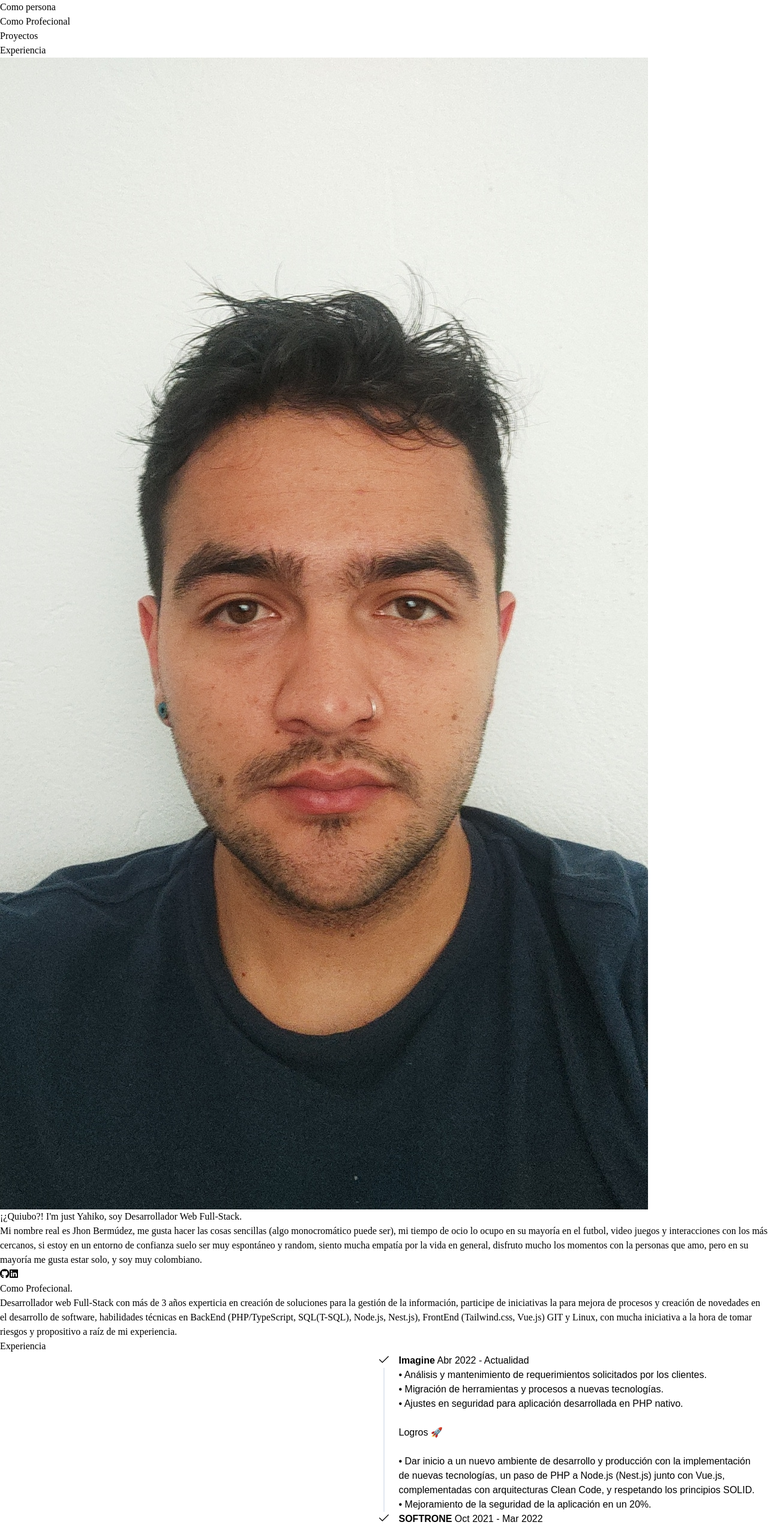
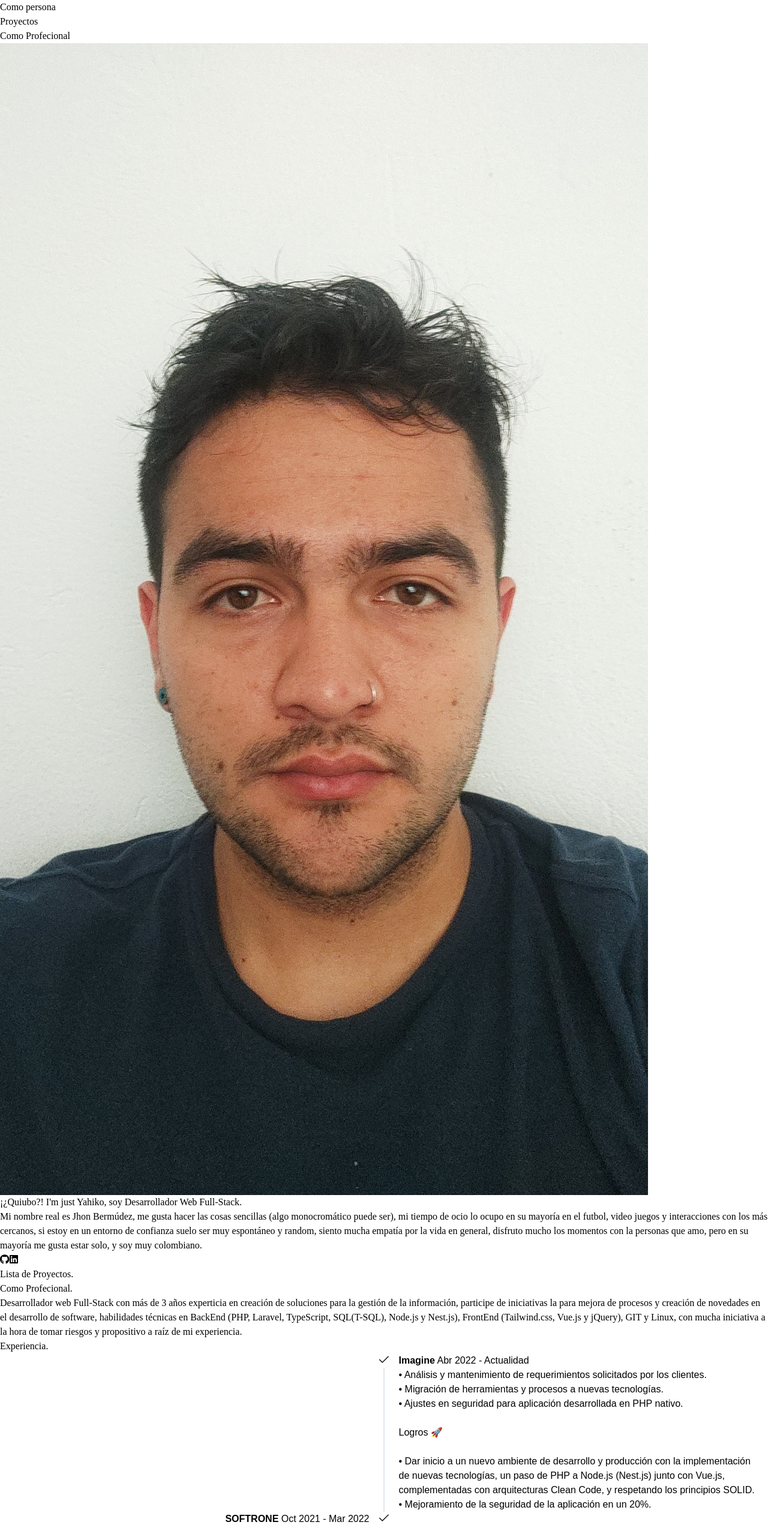
Before and after one commit to Yahikho/porfolio-just-yahiko, a Vue app: page / in a window 1280 px wide. Shown: the top 2542 px of the page at 60% size. Built offline with nearby package versions, Linux system fonts and the light colour scheme; a web font is replaced by a local one.

Commit message:
Add experiences section

```diff
--- a/src/components/PresentationCard.vue
+++ b/src/components/PresentationCard.vue
@@ -6,7 +6,7 @@
             <p> <a title="¿Qué es quiubo?" href="https://www.asale.org/damer/quiubo" target="_blank"
                     class="mr-1">¡¿Quiubo?!</a> I'm just Yahiko, soy Desarrollador Web Full-Stack.</p>
         </article>
-        <p class="text-justify text-l">
+        <p>
             Mi nombre real es Jhon Bermúdez,
             me gusta hacer las cosas sencillas (algo monocromático puede ser),
             mi tiempo de ocio lo ocupo en su mayoría en el futbol, video juegos y interacciones con los más cercanos,
--- a/src/layouts/Main.vue
+++ b/src/layouts/Main.vue
@@ -2,8 +2,8 @@
 import PresentationCard from '../components/PresentationCard.vue'
 import Menu from './Menu.vue'
 import AboutProfessional from '../views/AboutProfessional.vue'
-import Experience from '../views/Experience.vue'
 import Footer from '../layouts/Footer.vue'
+import Projects from '../views/Projects.vue'
 </script>
 <template>
     <main id="about-me">
@@ -17,9 +17,8 @@ import Footer from '../layouts/Footer.vue'
             <PresentationCard />
         </div>
     </main>
-    <AboutProfessional class="mx-20 mt-5"/>
-    <Experience class="mx-20 mt-5"/>
+    <Projects class="lg:px-56 px-5 sm:px-24"/>
+    <AboutProfessional class="lg:px-56 px-5 sm:px-24" />
     <Footer />
 </template>
-<style scoped>
-</style>
+<style scoped></style>
--- a/src/layouts/Menu.vue
+++ b/src/layouts/Menu.vue
@@ -4,9 +4,8 @@
     <nav class="fixed inset-x-0 top-0 z-50 bg-green-500 shadow-lg">
         <ul class="sm:flex grid grid-cols-2 sm:gap-4 text-center lg:justify-center">
             <li class="hover:text-stone-950 cursor-pointer"> <a href="#about-me">Como persona</a></li>
+            <li class="hover:text-stone-950 cursor-pointer"> <a href="#projects">Proyectos</a></li>
             <li class="hover:text-stone-950 cursor-pointer"><a href="#abaout-professional">Como Profecional</a></li>
-            <li class="hover:text-stone-950 cursor-pointer">Proyectos</li>
-            <li class="hover:text-stone-950 cursor-pointer"><a href="#experience">Experiencia</a></li>
         </ul>
     </nav>
 </template>
--- a/src/views/AboutProfessional.vue
+++ b/src/views/AboutProfessional.vue
@@ -1,24 +1,26 @@
 <script setup lang="ts">
 import Card from '../components/Card.vue'
-
+import Experience from './Experience.vue'
 </script>
 <template>
     <div id="abaout-professional">
         <h3 class="text-green-500 text-2xl">Como Profecional.</h3>
         <Card class="mt-2">
             <template #text>
-                <article class="text-justify">
+                <article>
                     Desarrollador web Full-Stack con más de 3 años experticia en creación de soluciones para la gestión
                     de la
                     información,
                     participe de iniciativas la para mejora de procesos y creación de novedades en el desarrollo de
                     software,
-                    habilidades técnicas en BackEnd (PHP/TypeScript, SQL(T-SQL),
-                    Node.js, Nest.js), FrontEnd (Tailwind.css, Vue.js) GIT y Linux, con mucha iniciativa a la hora de
+                    habilidades técnicas en BackEnd (PHP, Laravel, TypeScript, SQL(T-SQL),
+                    Node.js y Nest.js), FrontEnd (Tailwind.css, Vue.js y jQuery), GIT y Linux, con mucha iniciativa a la hora de
                     tomar
                     riesgos y propositivo a raíz de mi experiencia.
                 </article>
             </template>
         </Card>
+        <h3 class="text-green-500 text-2xl mt-4">Experiencia.</h3>
+        <Experience class="mt-4"/>
     </div>
 </template>
--- a/src/views/Experience.vue
+++ b/src/views/Experience.vue
@@ -43,8 +43,7 @@ const events = ref([
 </script>
 <template>
     <div id="experience">
-        <h3 class="text-green-500 text-2xl">Experiencia</h3>
-        <Timeline :value="events" align="left" class="w-full md:w-20rem">
+        <Timeline :value="events" align="alternate" class="w-full md:w-20rem">
             <template #marker="slotProps">
                 <span
                     class="flex w-2rem h-2rem align-items-center justify-content-center text-white border-circle z-1 shadow-1"
@@ -53,7 +52,7 @@ const events = ref([
                 </span>
             </template>
             <template #content="slotProps">
-                <Card>
+                <Card class="text-sm">
                     <template #title>
                         <p  class="text-left"><strong> {{ slotProps.item.company }}</strong> {{ slotProps.item.date }}</p>
                     </template>
--- a/src/views/Projects.vue
+++ b/src/views/Projects.vue
@@ -0,0 +1,21 @@
+<script setup lang="ts">
+import { ref } from 'vue'
+import Card from '../components/Card.vue'
+
+const projects = ref([
+    {
+        name: 'Sefl-Money',
+        description: `Una SPA creada een Laravel, liveware, SQL Server y Laravel sanctum, la principal función de la app es mostrar y personalizar los ingresos y egresos de un usuario.`,
+        skils: [],
+        img: '/imgs/self-money.png'
+    }
+])
+</script>
+<template>
+    <div id="projects">
+        <h3 class="text-green-500 text-2xl">Lista de Proyectos.</h3>
+        <Card v-for="(item, index) in projects">
+
+        </Card>
+    </div>
+</template>
```
Also changed, not shown: public/imgs/self-money.png (added).
